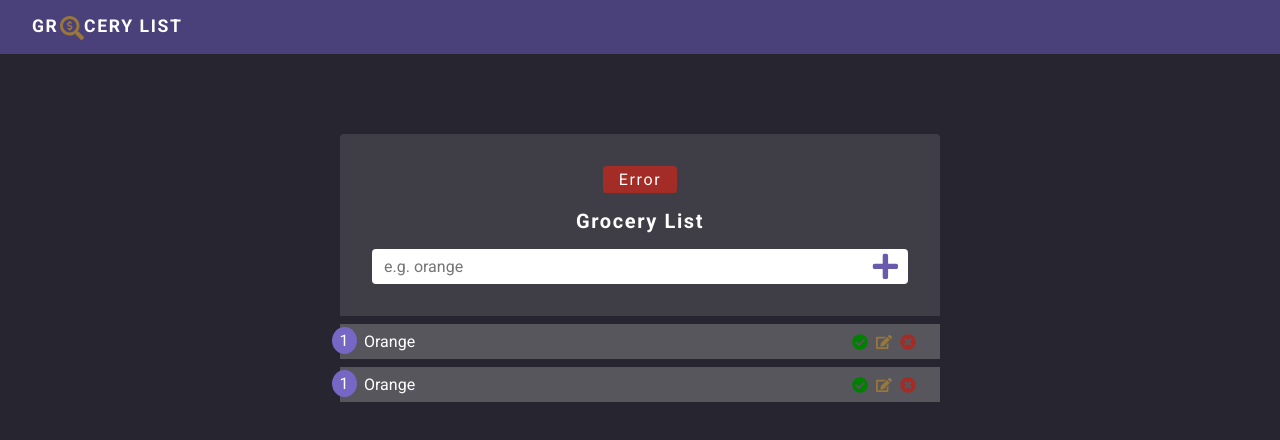
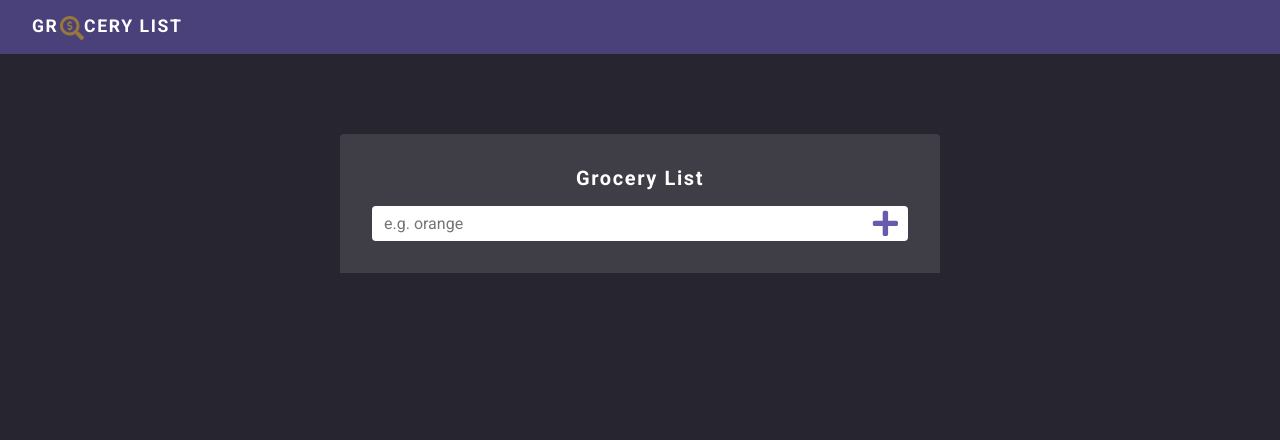
Before and after one commit to Rykasa/grocery-list, a React (Vite) app: page / in a window 1280 px wide. Shown: the top 440 px of the page. Built offline with nearby package versions, Linux system fonts and the light colour scheme.

Commit message:
add item to list completed

```diff
--- a/src/App.tsx
+++ b/src/App.tsx
@@ -1,13 +1,14 @@
 import { List } from "./components/List";
 import { Modal } from "./components/Modal";
 import { Navbar } from "./components/Navbar";
+import { ListContextProvider } from "./contexts/listContext";
 
 export function App() {
   return (
-    <>
+    <ListContextProvider>
       <Navbar />
       <List />
       {/* <Modal /> */}
-    </>
+    </ListContextProvider>
   )
 }
--- a/src/components/Error/index.tsx
+++ b/src/components/Error/index.tsx
@@ -1,7 +1,12 @@
 import { ErrorMessage } from './styles'
 
-export function Error(){
+type ErrorProps = {
+  message: string;
+  hadError: boolean;
+}
+
+export function Error({ message, hadError }: ErrorProps){
   return(
-    <ErrorMessage>Error</ErrorMessage>
+    <ErrorMessage hadError={hadError}>{ message }</ErrorMessage>
   )
 }
--- a/src/components/Error/styles.ts
+++ b/src/components/Error/styles.ts
@@ -1,8 +1,8 @@
 import styled from "styled-components";
 
-export const ErrorMessage = styled.div`
+export const ErrorMessage = styled.div<{ hadError: boolean }>`
   padding: .25rem 1rem;
-  background-color: #a32d26;
+  background-color: ${({ hadError }) => hadError ? '#a32d26' : 'green'} ;
   width: max-content;
   border-radius: .25rem;
   margin: auto;
--- a/src/components/List/index.tsx
+++ b/src/components/List/index.tsx
@@ -1,27 +1,44 @@
+import { FormEvent, useState } from 'react'
 import { FaPlus } from 'react-icons/fa'
+import { useListContext } from '../../hooks/useListContext'
 import { Error } from '../Error'
 import { ListItem } from '../ListItem'
 import * as C from './styles'
 
 export function List(){
+  const { list, addItemToList, error } = useListContext()
+  const [text, setText] = useState('')
+
+  const handleSubmit = (e: FormEvent<HTMLFormElement>) =>{
+    e.preventDefault()
+    setText('')
+  }
   return(
     <C.Section>
       <C.SectionCenter>
         <C.SectionContent>
-          <Error />
-          <C.Form>
+          { error.isvisible && <Error {...error} /> }
+          <C.Form onSubmit={handleSubmit}>
             <C.Title>grocery list</C.Title>
             <C.InputWrap>
-              <C.Input type="text" placeholder="e.g. orange" />
-              <C.Button type="submit">
+              <C.Input
+                type="text"
+                placeholder="e.g. orange"
+                value={text}
+                onChange={e => setText(e.target.value)}
+              />
+              <C.Button type="submit" onClick={() => addItemToList(text)}>
                 <FaPlus />
               </C.Button>
             </C.InputWrap>
           </C.Form>
         </C.SectionContent>
         <C.ListWrap>
-          <ListItem />
-          <ListItem />
+          {list.map((item, index) =>{
+            return(
+              <ListItem {...item} key={index} />
+            )
+          })}
         </C.ListWrap>
       </C.SectionCenter>
     </C.Section>
--- a/src/components/List/styles.ts
+++ b/src/components/List/styles.ts
@@ -18,7 +18,7 @@ export const SectionContent = styled.div`
   border-top-right-radius: .25rem;
 `;
 
-export const Form = styled.div`
+export const Form = styled.form`
   width: 100%;
   display: flex;
   flex-direction: column;
--- a/src/components/ListItem/index.tsx
+++ b/src/components/ListItem/index.tsx
@@ -1,11 +1,16 @@
 import { FaCheckCircle, FaChevronCircleDown, FaChevronCircleUp, FaEdit, FaTimesCircle } from 'react-icons/fa'
 import * as C from './styles'
 
-export function ListItem(){
+type ListItemProps = {
+  text: string;
+  isChecked: boolean
+}
+
+export function ListItem({ text, isChecked }: ListItemProps){
   return(
     <C.Article>
       <C.ItemWrap>
-        <C.Text>Orange</C.Text>
+        <C.Text>{ text }</C.Text>
         <C.ButtonWrap>
           <C.Button>
             <FaCheckCircle />
--- /dev/null
+++ b/src/contexts/listContext.tsx
@@ -0,0 +1,60 @@
+import { createContext, ReactNode, useEffect, useState } from "react";
+import { ItemType } from "../types/ItemType";
+
+type ListContextData = {
+  list: ItemType[];
+  error: Error
+  addItemToList: (text: string, isChecked?: boolean) => void
+}
+
+type ListContextProviderProps = {
+  children: ReactNode
+}
+
+type Error = {
+  message: string;
+  isvisible: boolean;
+  hadError: boolean;
+}
+
+export const ListContext = createContext({} as ListContextData)
+
+export function ListContextProvider({children}: ListContextProviderProps){
+  const [list, setList] = useState<ItemType[]>([])
+  const [error, setError] = useState<Error>({ message: '', isvisible: false, hadError: false })
+
+  function addItemToList(text: string, isChecked?: boolean){
+    if(text.trim() !== ''){
+      setList([...list, {text, isChecked: false}])
+      setError({
+        message: 'Item added',
+        isvisible: true,
+        hadError: false
+      })
+    }else{
+      setError({
+        message: 'Empty value',
+        isvisible: true,
+        hadError: true
+      })
+    }
+  }
+
+
+  useEffect(() =>{
+    const timeout = setTimeout(() =>{
+      setError({ message: '', isvisible: false, hadError: false })
+    }, 3000)
+    return () => clearTimeout(timeout)
+  }, [error])
+
+  return(
+    <ListContext.Provider value={{
+      list,
+      addItemToList,
+      error
+    }}>
+      { children }
+    </ListContext.Provider>
+  )
+}
--- /dev/null
+++ b/src/hooks/useListContext.ts
@@ -0,0 +1,6 @@
+import { useContext } from "react";
+import { ListContext } from "../contexts/listContext";
+
+export function useListContext(){
+  return useContext(ListContext)
+}
--- /dev/null
+++ b/src/types/ItemType.ts
@@ -0,0 +1,4 @@
+export type ItemType = {
+  text: string;
+  isChecked: boolean;
+}
```
